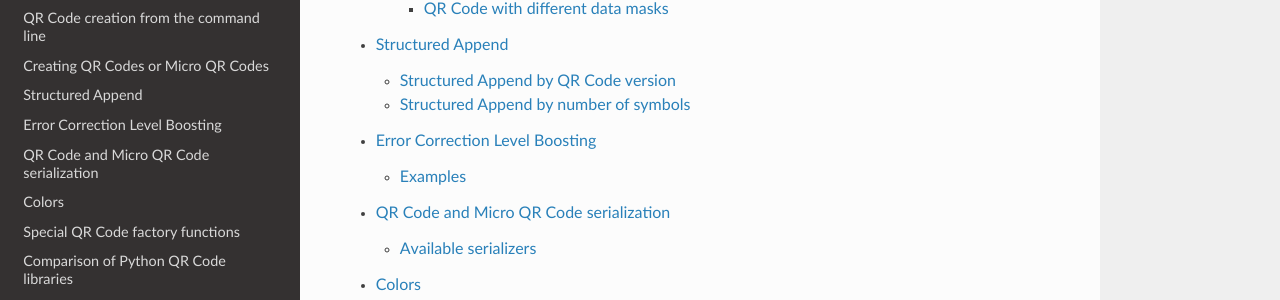
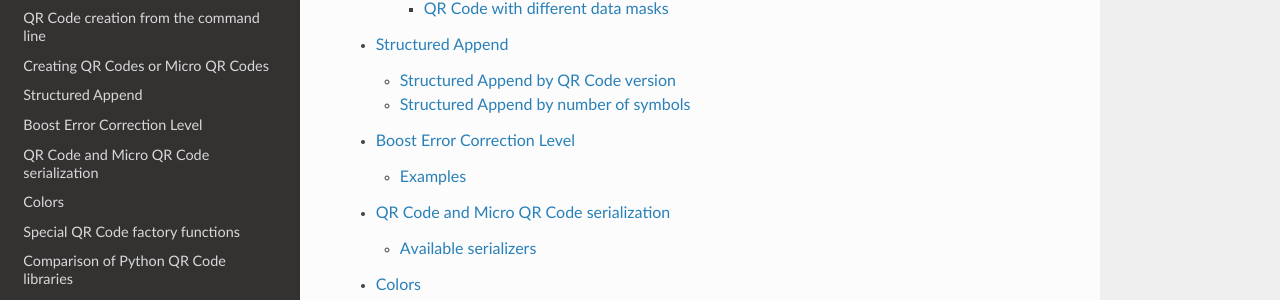
Before and after one commit to heuer/segno, a Sphinx documentation site: the page built from docs/index.rst, in a window 1280 px wide and 900 px high, scrolled down 602 px. Shown: the part 127-427 px from the top of the window. Built offline with Sphinx 7.4.7 and the Read the Docs theme 2.0.0, drawn with Linux system fonts in a browser that asks for light colours; the version number is read from the project's files by our own code.

Commit message:
Updated docs

```diff
--- a/docs/error-correction-boost.rst
+++ b/docs/boost-error-correction-level.rst
@@ -1,5 +1,5 @@
-Error Correction Level Boosting
-===============================
+Boost Error Correction Level
+============================
 
 If the user does not provide any :option:`--version <segno --version>` or
 :paramref:`version <segno.make.version>` keyword parameter for :func:`segno.make`,
--- a/docs/command-line.rst
+++ b/docs/command-line.rst
@@ -64,7 +64,7 @@ Error correction level
 
 The default error correction level is "L" (or any better if
 :option:`--no-error-boost <segno --no-error-boost>` was not set, c.f.
-:doc:`error-correction-boost`), use the
+:doc:`boost-error-correction-level`), use the
 :option:`--error <segno --error>` parameter to change it::
 
     $ segno --error=q "Ain't no grave"
--- a/docs/comparison-qrcode-libs.rst
+++ b/docs/comparison-qrcode-libs.rst
@@ -15,7 +15,7 @@ Features
     Description                                                         `qrcode`_                `PyQRCode`_            `PyQRCodeNG`_          `qrcodegen`_              `Segno`_
     ================================================================    =====================    ===================    ===================    ======================    ========
     Library license                                                     `BSD`_                   `BSD`_                 `BSD`_                 `MIT`_                    `BSD`_
-    Library version                                                     6.1                      1.2.0                  1.3.4                  1.3.0                     |version|
+    Library version                                                     6.1                      1.2.0                  1.3.4                  1.5.0                     |version|
     Mode Numeric                                                        Yes                      Yes                    Yes                    Yes                       Yes
     Mode Alphanumeric                                                   Yes                      Yes                    Yes                    Yes                       Yes
     Mode Byte                                                           Yes                      Yes                    Yes                    Yes                       Yes
--- a/docs/index.rst
+++ b/docs/index.rst
@@ -13,7 +13,7 @@ Contents:
     command-line
     make
     structured-append
-    error-correction-boost
+    boost-error-correction-level
     serializers
     colors
     special-qrcode-factories
```
Also changed, not shown: 1 other file.
